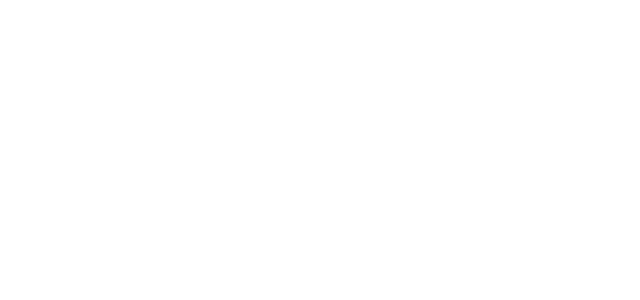
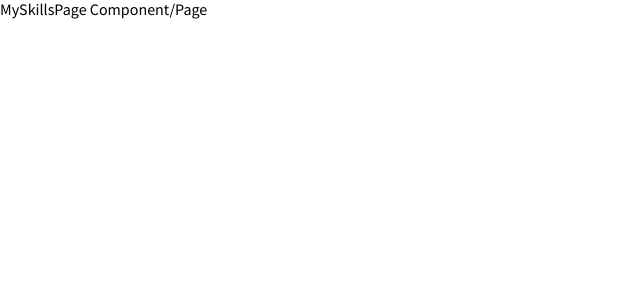
Before and after one commit to pabloalmeidac/pabloalmeidac.github.io, a React (Create React App) app: page /skills in a window 1280 px wide. Shown: the top 300 px of the page, without its empty margins (0-640 px from the left). Built offline with nearby package versions, Linux system fonts and the light colour scheme.

Commit message:
Feat: config routes

```diff
--- a/src/App.js
+++ b/src/App.js
@@ -3,7 +3,10 @@ import { ThemeProvider } from 'styled-components';
 import { lightTheme } from './components/Themes';
 import GlobalStyle from './globalStyles';
 
-import Main from './components/Main'
+import Main from './components/Main';
+import AboutPage from './components/AboutPage';
+import MySkillsPage from './components/MySkillsPage';
+import ProjectPage from './components/ProjectPage';
 
 function App() {
   return <>
@@ -11,6 +14,9 @@ function App() {
       <ThemeProvider theme={ lightTheme }>
         <Switch>
           <Route exact path='/' component={ Main }/>
+          <Route exact path='/about' component={ AboutPage }/>
+          <Route exact path='/skills' component={ MySkillsPage }/>
+          <Route exact path='/projects' component={ ProjectPage }/>
         </Switch>
       </ThemeProvider>
   </>
```
